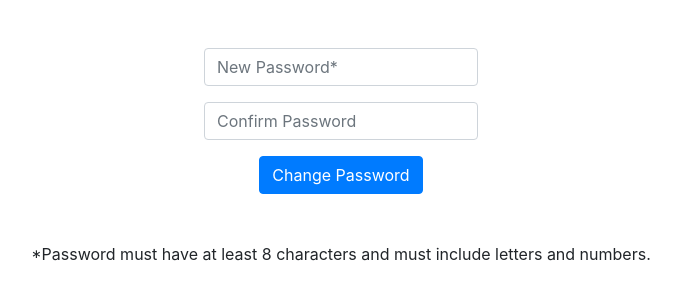
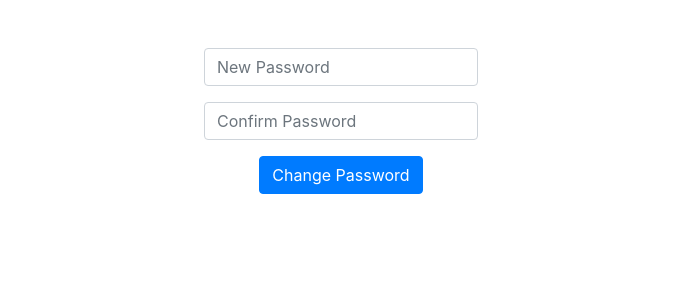
Before and after one commit to Eragon033/indic-scripts, a Flask app: page /password in a window 1280 px wide. Shown: the part 76-376 px from the top of the page, without its empty margins (299-980 px from the left). Run offline with Flask 2, Linux system fonts and the light colour scheme; a user stored in the database is signed in; some libraries are stand-ins or nearby versions.

Commit message:
update password criteria

```diff
--- a/application.py
+++ b/application.py
@@ -197,12 +197,8 @@ def register():
 
         password = request.form.get("password")
 
-        # Ensure a safe password was submitted
-        if len(password) < 8 or not (any(i.isdigit() for i in password) and any(i.isalpha() for i in password)):
-            return apology("password must follow guidelines")
-
         # Ensure confirmation was submitted
-        elif not request.form.get("confirmation"):
+        if not request.form.get("confirmation"):
             return apology ("must confirm password", 403)
 
         # Ensure password and confirmation match
@@ -240,12 +236,8 @@ def password():
 
         password = request.form.get("password")
 
-        # Ensure a safe password was submitted
-        if len(password) < 8 or not (any(i.isdigit() for i in password) and any(i.isalpha() for i in password)):
-            return apology("password must follow guidelines")
-
         # Ensure confirmation was submitted
-        elif not request.form.get("confirmation"):
+        if not request.form.get("confirmation"):
             return apology ("must confirm password", 403)
 
         # Ensure password and confirmation match
--- a/templates/password.html
+++ b/templates/password.html
@@ -7,7 +7,7 @@
 {% block main %}
     <form action="/password" method="post">
         <div class="form-group">
-            <input class="form-control" name="password" placeholder="New Password*" type="password">
+            <input class="form-control" name="password" placeholder="New Password" type="password">
         </div>
         <div class="form-group">
             <input class="form-control" name="confirmation" placeholder="Confirm Password" type="password">
@@ -15,5 +15,4 @@
         <button class="btn btn-primary" type="submit">Change Password</button>
     </form>
     <br><br>
-    <p>*Password must have at least 8 characters and must include letters and numbers.</p>
 {% endblock %}
--- a/templates/register.html
+++ b/templates/register.html
@@ -10,7 +10,7 @@
             <input autocomplete="off" autofocus class="form-control" name="username" placeholder="Username" type="text">
         </div>
         <div class="form-group">
-            <input class="form-control" name="password" placeholder="Password*" type="password">
+            <input class="form-control" name="password" placeholder="Password" type="password">
         </div>
         <div class="form-group">
             <input class="form-control" name="confirmation" placeholder="Confirm Password" type="password">
@@ -18,5 +18,4 @@
         <button class="btn btn-primary" type="submit">Register</button>
     </form>
     <br><br>
-    <p>*Password must have at least 8 characters and must include letters and numbers.</p>
 {% endblock %}
```
